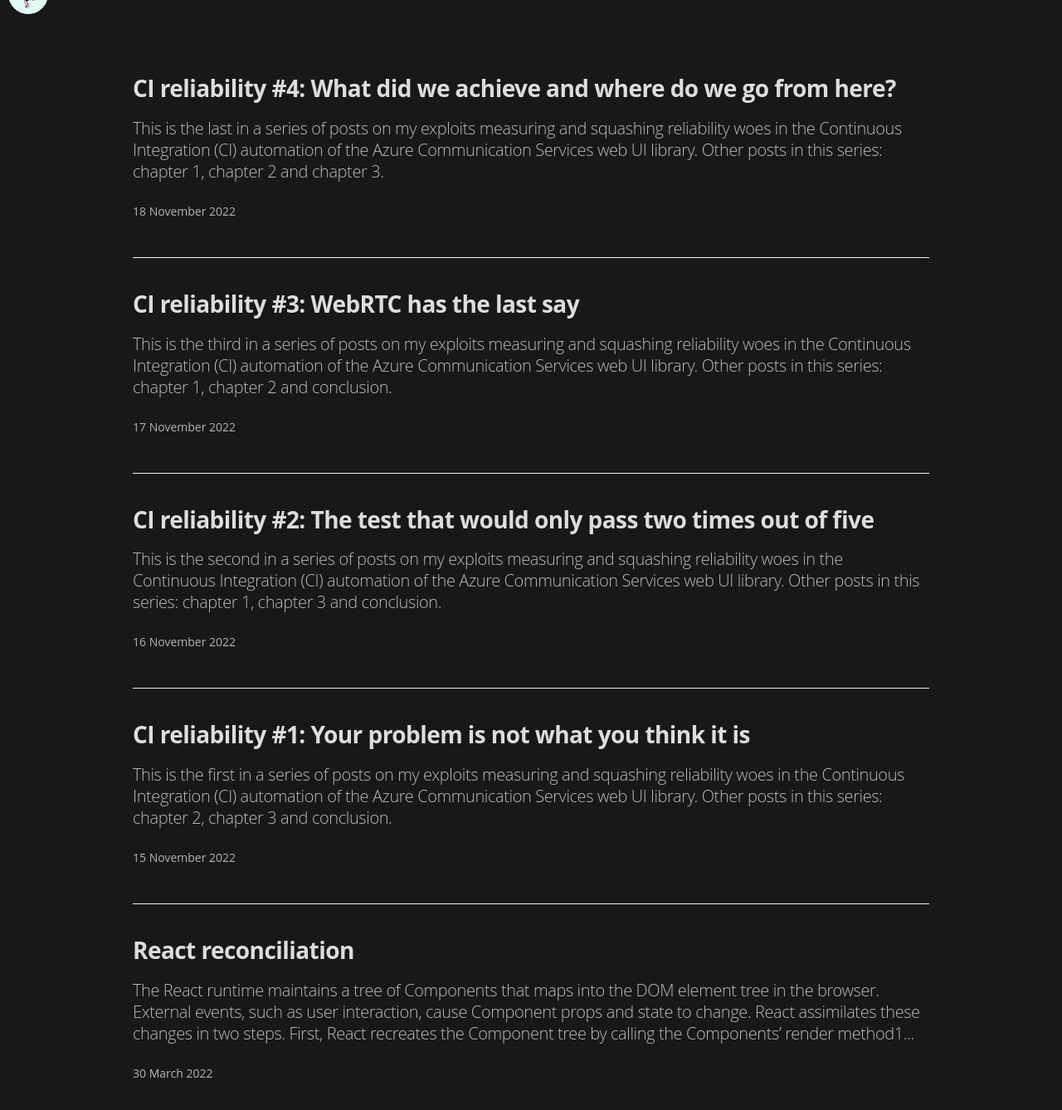
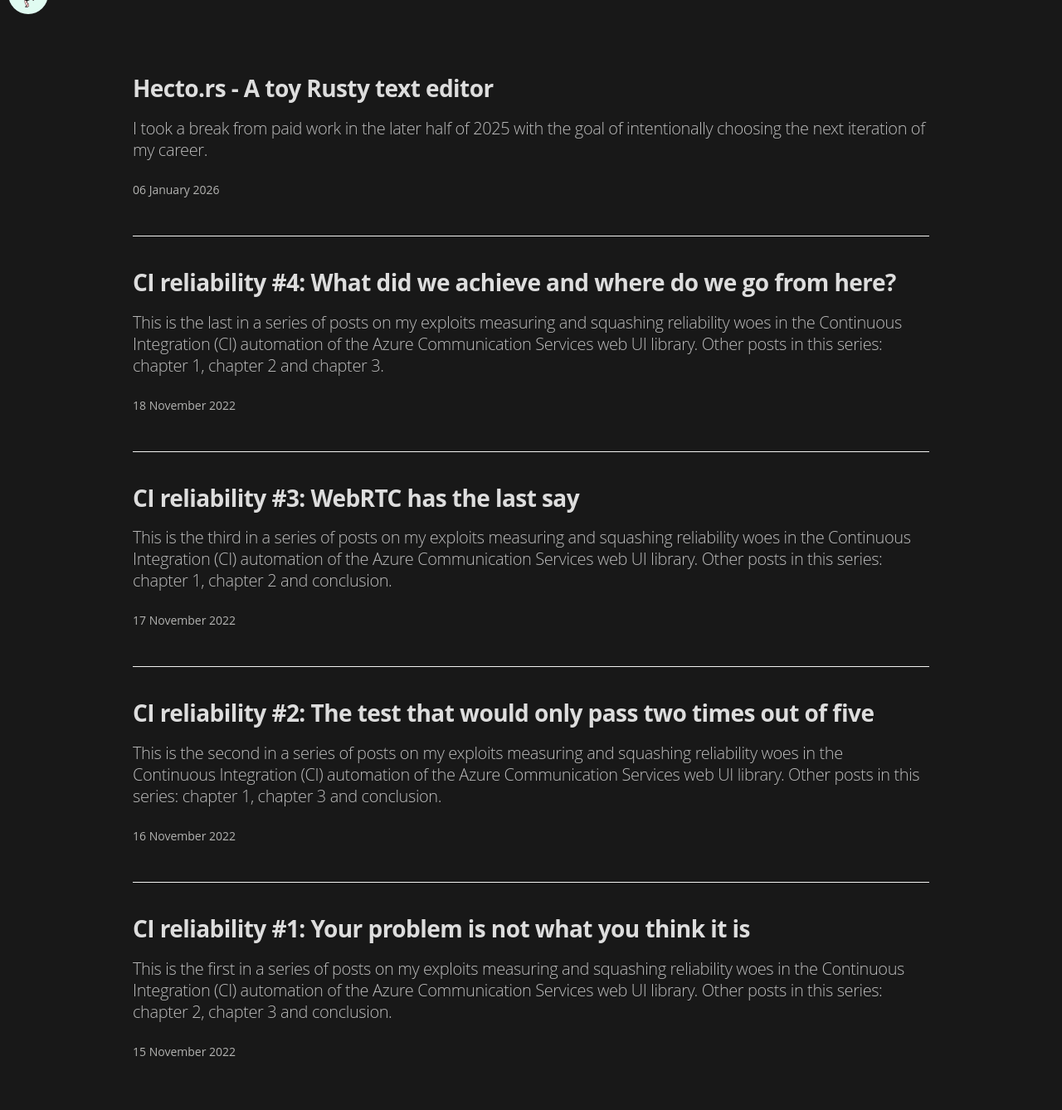
Before and after one commit to callpraths/callpraths.github.io, a Jekyll site: the page built from index.html, in a window 1280 px wide and 1400 px high, scrolled down 619 px, cut to the strip 41-1379 px from the top of the window. Shown: the whole strip at 83% size. Built offline with Jekyll 4.4.1, drawn with Linux system fonts in a browser that asks for light colours; nearby versions of some CDN libraries; some web fonts are replaced; the list of posts is cut into pages by our own code.

Commit message:
[publish] Post about hecto-rs

```diff
--- a/_drafts/2025-01-16-hecto-rs.md
+++ b/_posts/2026-01-06-hecto-rs.md
@@ -1,7 +1,7 @@
 ---
 layout: post
 title:  "Hecto.rs - A toy Rusty text editor"
-date:   2025-01-16 00:00:00 +0000
+date:   2026-01-06 00:00:00 +0000
 ---
 
 I took a break from paid work in the later half of 2025 with the goal of intentionally choosing the next iteration of my career.
```
